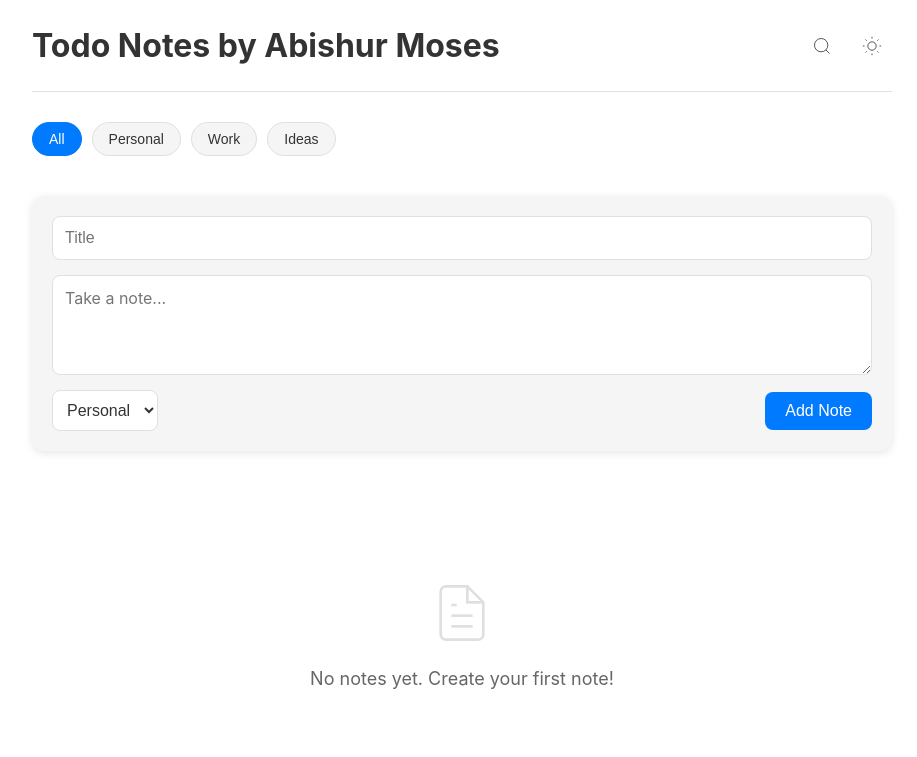
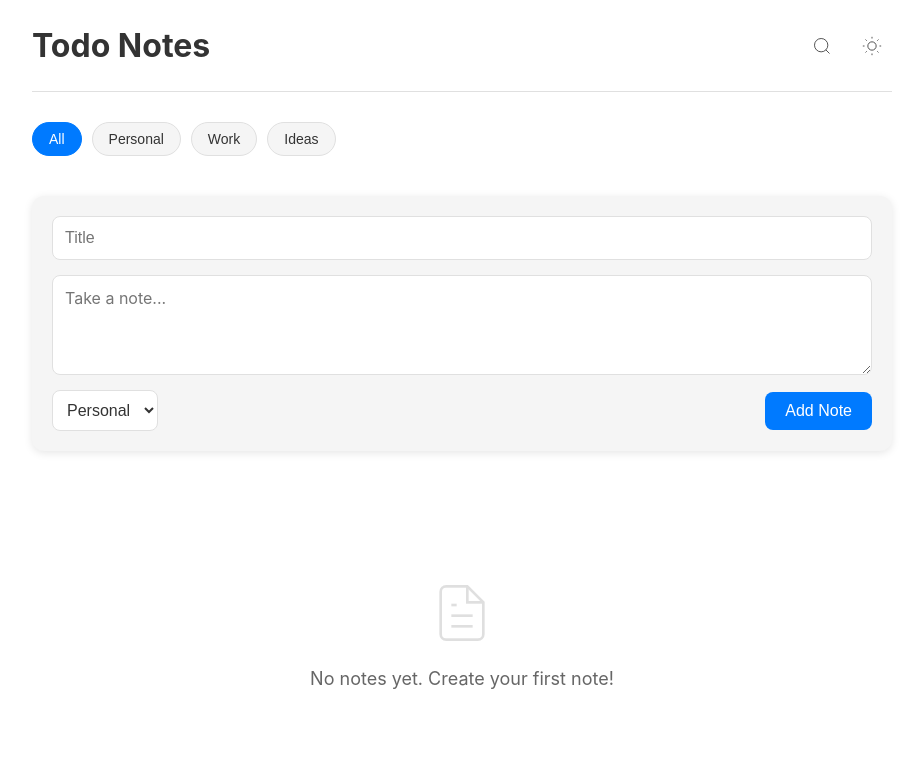
Before and after one commit to AbishurMoses/CloudComputing, a plain HTML site: page index.html in a window 1280 px wide. Shown: the whole page, without its empty margins (178-1095 px from the left). Drawn offline with Linux system fonts and the light colour scheme.

Commit message:
removed abishur moses from title

```diff
--- a/index.html
+++ b/index.html
@@ -10,7 +10,7 @@
     <div class="app-container">
       <!-- Header -->
       <header class="app-header">
-        <h1>Todo Notes by Abishur Moses</h1>
+        <h1>Todo Notes</h1>
         <div class="header-actions">
           <button class="btn-icon" id="searchBtn" aria-label="Search">
             <svg
```
